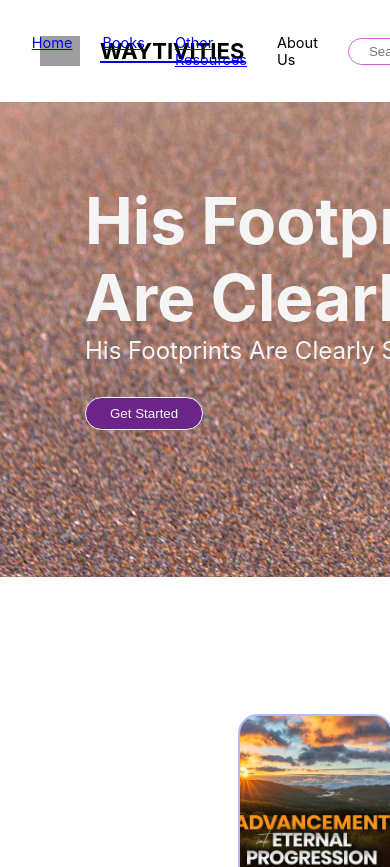
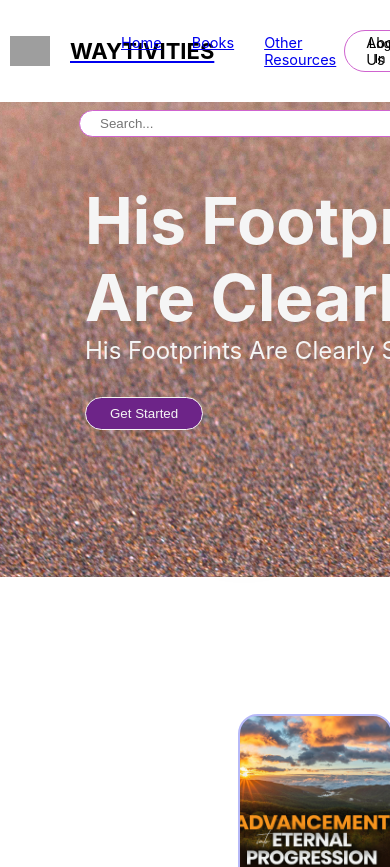
Before and after one commit to Confinesofgrace/Waytivities-Test, a React (Create React App) app: page / in a window 390 px wide. Shown: the top 867 px of the page. Built offline with nearby package versions, Linux system fonts and the light colour scheme; grey boxes are pictures that could not be loaded.

Commit message:
On responsiveness

```diff
--- a/src/App.css
+++ b/src/App.css
@@ -18,8 +18,8 @@
   padding-top: 30px;
   padding-bottom: 30px;
 
-  padding-left: 40px;
-  padding-right: 40px;
+  padding-left: 10px;
+  padding-right: 10px;
 
   box-shadow:
   100px 100px 80px rgba(0, 0, 0, 0.06)
@@ -65,6 +65,7 @@
   font-size: 14.5px;
 }
 
+
 #nav-center ul
 {
   list-style: none;
@@ -80,7 +81,7 @@
 
 #nav-right
 {
-  width: 250px;
+  width: 20%;
   display: flex;
   justify-content: space-between;
   align-items: center;
@@ -201,6 +202,55 @@ button:active::before
 
 }
 
+#hamburger
+{
+  width: 30px;
+  height: 20px;
+  display: none;
+  flex-direction: column;
+  justify-content: space-between;
+}
+
+#bar
+{
+  width: 100%;
+  border: 2px solid;
+  border-color: purple;
+  border-radius: 10px;
+}
+
+            /*Responsive */
+
+@media (max-width:1250px)
+{
+  #nav-search
+  {
+    position: absolute;
+    top: 110px;
+  }
+
+  #search
+  {
+    width: 400px;
+    background-color: white;
+
+  }
+
+  #nav-center
+  {
+    width: 35%;
+
+  }
+}
+
+
+@media (max-width: 800px)
+{
+  #hamburger
+  {
+    display: flex;
+  }
+}
 
             /* Section A- Hero */
 
--- /dev/null
+++ b/src/Component/Hamburger.js
@@ -0,0 +1,12 @@
+function Hamburger () {
+    return (
+        <div id="hamburger">
+            <hr id="bar"></hr>
+            <hr id="bar"></hr>
+            <hr id="bar"></hr>
+        </div>
+
+    );
+}
+
+export default Hamburger;
--- a/src/Component/Navbar.js
+++ b/src/Component/Navbar.js
@@ -1,6 +1,7 @@
 import { NavLink } from "react-router-dom";
 import Search from "./Search";
 import Cart from "./Cart";
+import Hamburger from "./Hamburger";
 //import Cart from "./Cart";
 
 /*  <div id="Shopping-cart">
@@ -40,7 +41,12 @@ function Navbar() {
                     <li><p>About Us</p></li>
                 </ul>
 
-                <Search/>
+                <div id="nav-search">
+                    <Search/>
+                </div>
+
+
+
             </div>
 
             <div id="nav-right">
@@ -53,7 +59,11 @@ function Navbar() {
                 </NavLink>
 
                 <Cart/>
+
+                <Hamburger/>
             </div>
+
+
       </nav>
     );
 }
```
